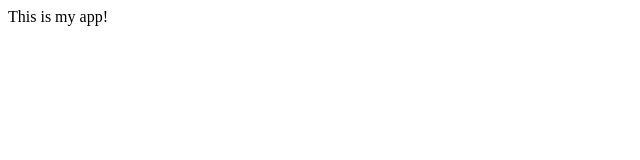
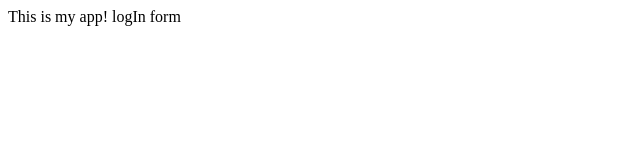
Before and after one commit to NajeebZameel/myProject, a plain HTML site: page index.html in a window 1280 px wide. Shown: the full height of the page, 0-640 px from the left. Drawn offline with Linux system fonts and the light colour scheme.

Commit message:
logIn form

```diff
--- a/index.html
+++ b/index.html
@@ -6,5 +6,6 @@
     </head>
     <body>
         This is my app!
+        logIn form
     </body>
 </html>
```
Also changed, not shown: login.html (added, +1 -0 lines).
